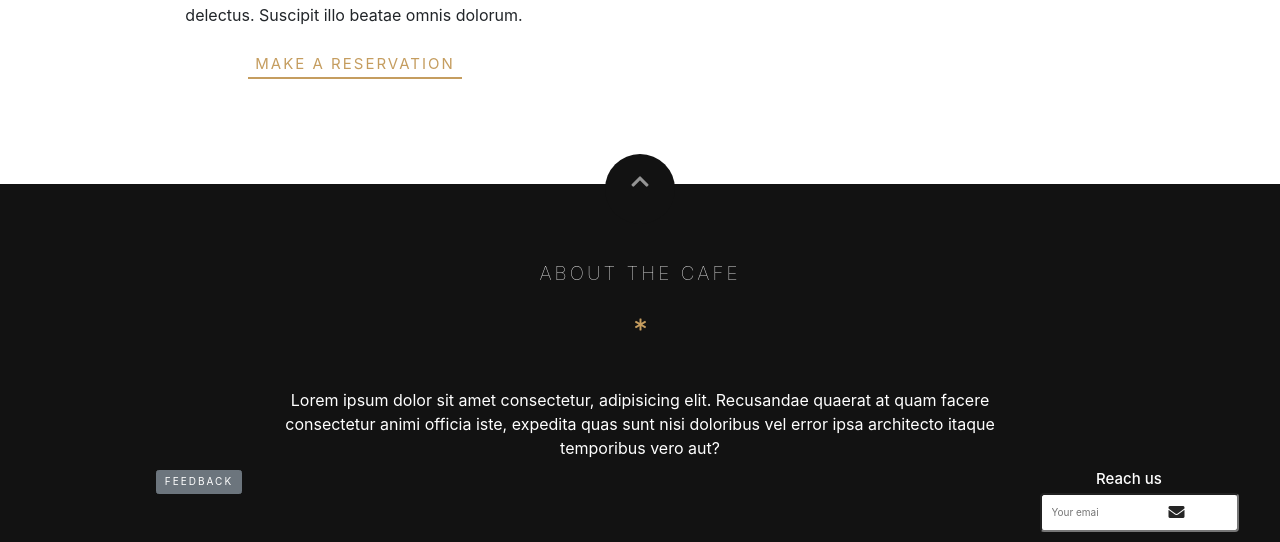
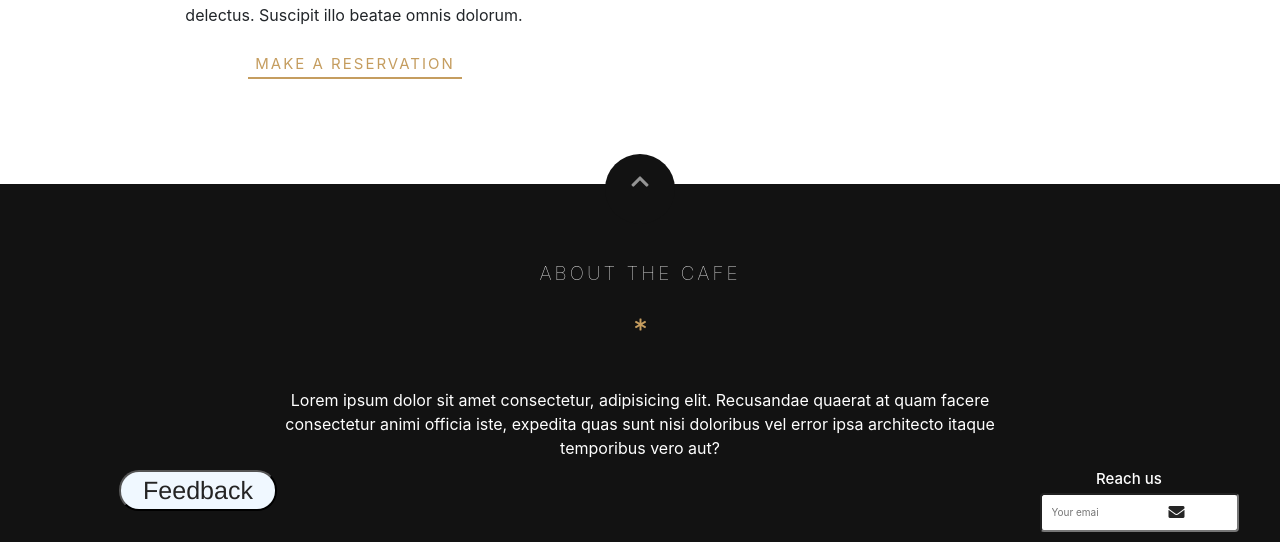
Before and after one commit to abheer18/TheCafe, a website: page public/index.html in a window 1280 px wide. Shown: the part 3358-3900 px from the top of the page. Drawn offline with nearby package versions, Linux system fonts and the light colour scheme; a web font is replaced by a local one.

Commit message:
edited feedback

```diff
--- a/public/index.html
+++ b/public/index.html
@@ -196,7 +196,7 @@
         </div>
         <div class="footer-content-divider animate-bottom">
           <div class="social-media">
-            <a href="form.html"><button  type="button" class="btn btn-secondary">Feedback</button></a>
+            <a href="form.html"><button  type="button" class="formButton">Feedback</button></a>
             <ul class="social-icons">
               <li>
                 <a href="#"><i class="fab fa-twitter"></i></a>
--- a/public/style.css
+++ b/public/style.css
@@ -489,6 +489,17 @@ footer{
         transition: initial;
     }
 
+    .formButton{
+        font-size: 25px;
+        border-radius: 20px;
+        padding-left: 22px;
+        padding-right: 22px;
+        color: #242424;
+        background-color: aliceblue;
+        font-family: 'Franklin Gothic Medium', 'Arial Narrow', Arial, sans-serif;
+
+    }
+
     .nav-item{
         margin-left: 0 2.4rem;
         border: none;
```
Also changed, not shown: public/form.html (+7 -16 lines).
